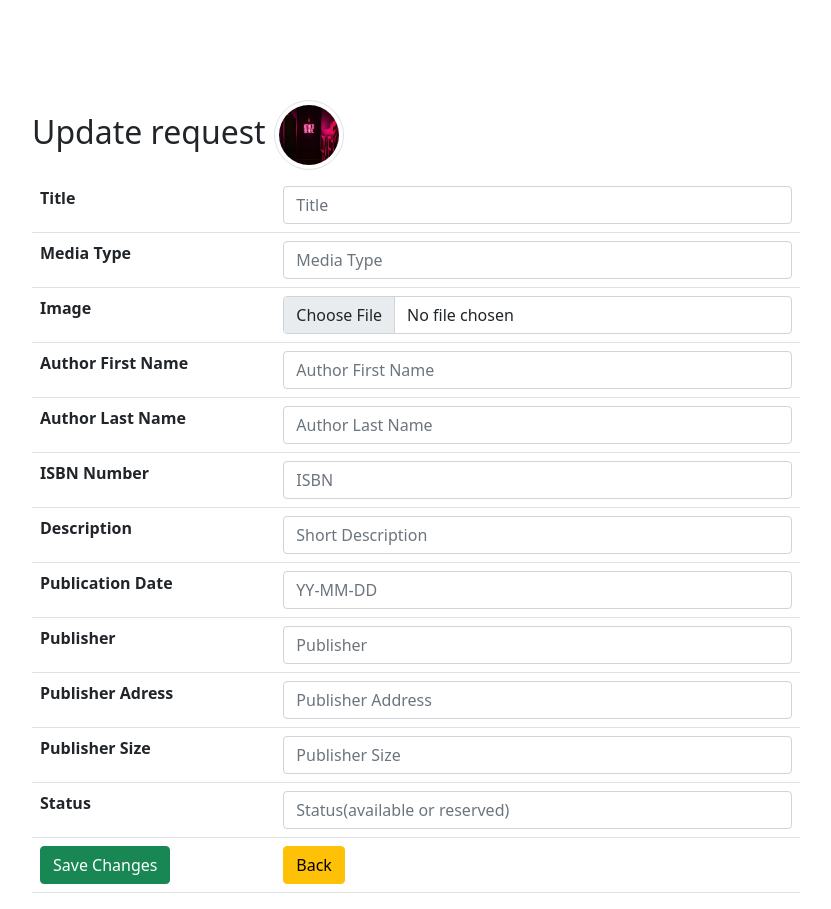
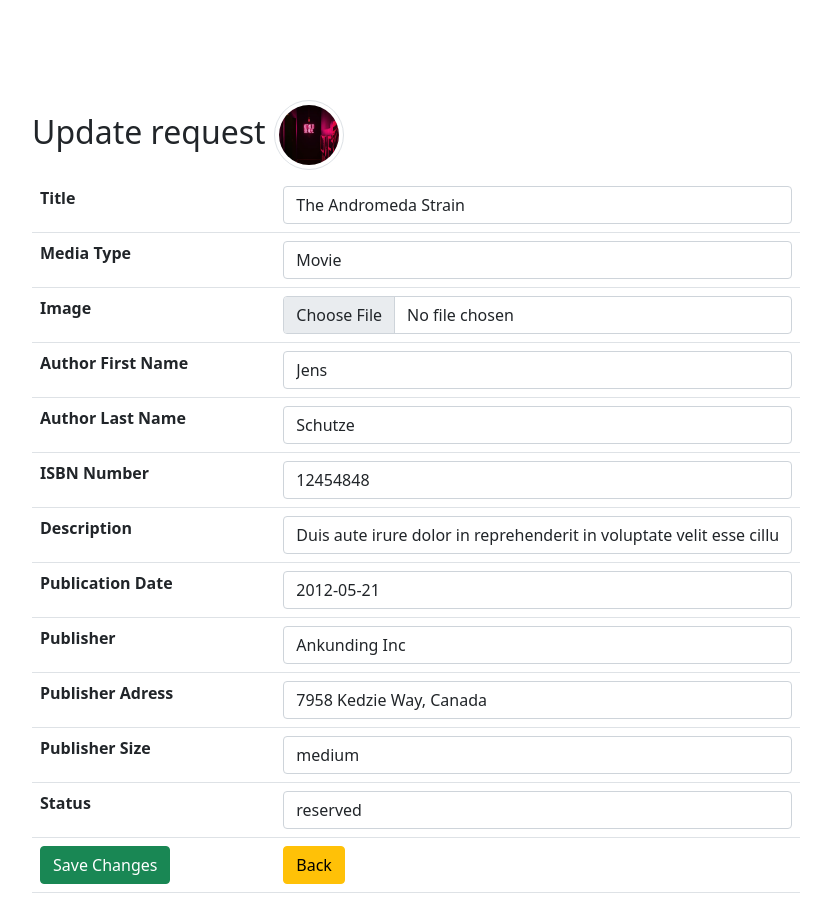
Before and after one commit to B1K0/FE21-CR10-Bettina, a PHP site: page /update.php?id=2 in a window 1280 px wide. Shown: the whole page, without its empty margins (224-1055 px from the left). Run offline with PHP 8.4, Linux system fonts and the light colour scheme; data comes from the database, SQL or seed files in the repository.

Commit message:
added styling, fixed update.php

```diff
--- a/CRUD/actions/file_upload.php
+++ b/CRUD/actions/file_upload.php
@@ -2,7 +2,7 @@
 function file_upload($image) {
     $result = new stdClass();//this object will carry status from file upload
     $result->fileName = 'default.jpeg';
-    $result->error = 1;//it could also be a boolean true/false
+    $result->error = 1;
     //collect data from object $image
     $fileName = $image["name"];
     $fileType = $image["type"];
--- a/CRUD/update.php
+++ b/CRUD/update.php
@@ -53,51 +53,51 @@ if  ($_GET['id']) {
                     <table class="table">
                     <tr>
                         <th>Title</th>
-                        <td><input  class ='form-control' type="text"  name="title"  placeholder ="Title" /></td>
+                        <td><input value ="<?php echo $title ?>" class ='form-control' type="text"  name="title"  placeholder ="Title" /></td>
                     </tr>
                     <tr>
                         <th>Media Type</th>
-                        <td><input class= 'form-control' type="text"  name= "type" placeholder ="Media Type" /></td>
+                        <td><input value ="<?php echo $type ?>" class= 'form-control' type="text"  name= "type" placeholder ="Media Type" /></td>
                     </tr>
                     <tr>
                         <th>Image</th>
-                        <td><input class= 'form-control' type="file"  name="image" /></td>
+                        <td><input value ="<?php echo $image ?>" class= 'form-control' type="file"  name="image" /></td>
                     </tr>
                     <tr>
                         <th>Author First Name</th>
-                        <td><input  class ='form-control' type="text"  name="author_fname"  placeholder ="Author First Name" /></td>
+                        <td><input value ="<?php echo $author_fname ?>" class ='form-control' type="text"  name="author_fname"  placeholder ="Author First Name" /></td>
                     </tr>
                     <tr>
                         <th>Author Last Name</th>
-                        <td><input  class ='form-control' type="text"  name="author_lname"  placeholder ="Author Last Name" /></td>
+                        <td><input value ="<?php echo $author_lname ?>" class ='form-control' type="text"  name="author_lname"  placeholder ="Author Last Name" /></td>
                     </tr>
                     <tr>
                         <th>ISBN Number</th>
-                        <td><input  class ='form-control' type="number"  name="ISBN"  placeholder ="ISBN" /></td>
+                        <td><input value ="<?php echo $ISBN ?>" class ='form-control' type="number"  name="ISBN"  placeholder ="ISBN" /></td>
                     </tr>
                     <tr>
                         <th>Description</th>
-                        <td><input  class ='form-control' type="text"  name="description"  placeholder ="Short Description" /></td>
+                        <td><input value ="<?php echo $description ?>" class ='form-control' type="text"  name="description"  placeholder ="Short Description" /></td>
                     </tr>
                     <tr>
                         <th>Publication Date</th>
-                        <td><input  class ='form-control' type="text"  name="publish_date"  placeholder ="YY-MM-DD" /></td>
+                        <td><input value ="<?php echo $publish_date ?>" class ='form-control' type="text"  name="publish_date"  placeholder ="YY-MM-DD" /></td>
                     </tr>
                     <tr>
                         <th>Publisher</th>
-                        <td><input  class ='form-control' type="text"  name="publisher"  placeholder ="Publisher" /></td>
+                        <td><input value ="<?php echo $publisher ?>" class ='form-control' type="text"  name="publisher"  placeholder ="Publisher" /></td>
                     </tr>
                     <tr>
                         <th>Publisher Adress</Address></th>
-                        <td><input  class ='form-control' type="text"  name="publisher_adress"  placeholder ="Publisher Address" /></td>
+                        <td><input value ="<?php echo $publisher_adress ?>" class ='form-control' type="text"  name="publisher_adress"  placeholder ="Publisher Address" /></td>
                     </tr>
                     <tr>
                         <th>Publisher Size</th>
-                        <td><input  class ='form-control' type="text"  name="publisher_size"  placeholder ="Publisher Size" /></td>
+                        <td><input value ="<?php echo $publisher_size ?>"  class ='form-control' type="text"  name="publisher_size"  placeholder ="Publisher Size" /></td>
                     </tr>
                     <tr>
                         <th>Status</th>
-                        <td><input  class ='form-control' type="text"  name="status"  placeholder ="Status(available or reserved)" /></td>
+                        <td><input value ="<?php echo $status ?>" class ='form-control' type="text"  name="status"  placeholder ="Status(available or reserved)" /></td>
                     </tr>
                     <tr>
                         <input type= "hidden"  name= "id"  value= "<?php echo $data['id'] ?>" />
@@ -109,4 +109,4 @@ if  ($_GET['id']) {
             </form>
         </fieldset>
     </body>
-    </html>
+</html>
```
Also changed, not shown: CRUD/actions/a_update.php (+6 -6 lines), CRUD/pictures/6082c05971ff5.jpeg (deleted), CRUD/pictures/6083e22a22970.jpeg (added), 1 other file.
